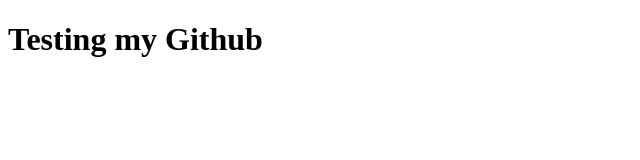
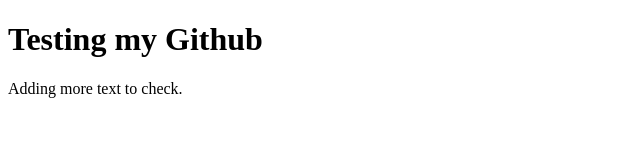
Before and after one commit to LordOz2dMOON/wdd230, a plain HTML site: page index.html in a window 1280 px wide. Shown: the whole page, without its empty margins (0-640 px from the left). Drawn offline with Linux system fonts and the light colour scheme.

Commit message:
second commit

```diff
--- a/index.html
+++ b/index.html
@@ -7,6 +7,9 @@
 
 <body>
     <h1>Testing my Github</h1>
+    <div>
+        <p>Adding more text to check.</p>
+    </div>
 </body>
 
 </html>
```
